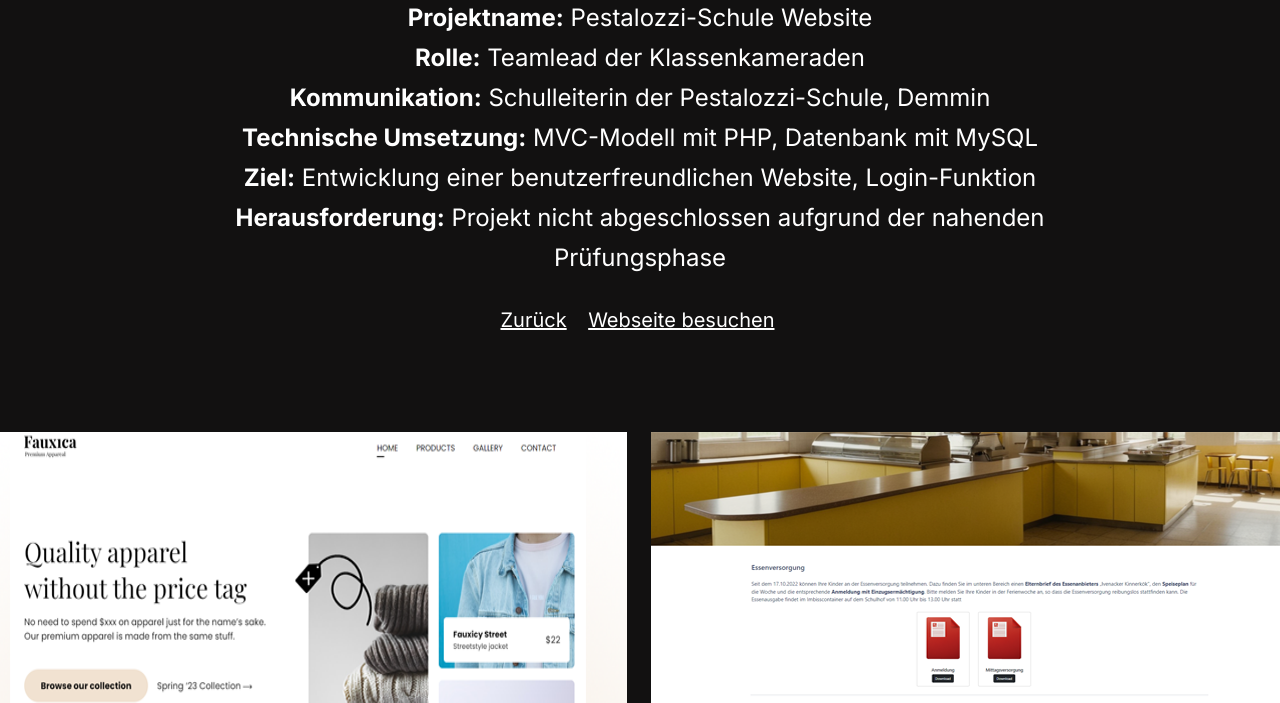
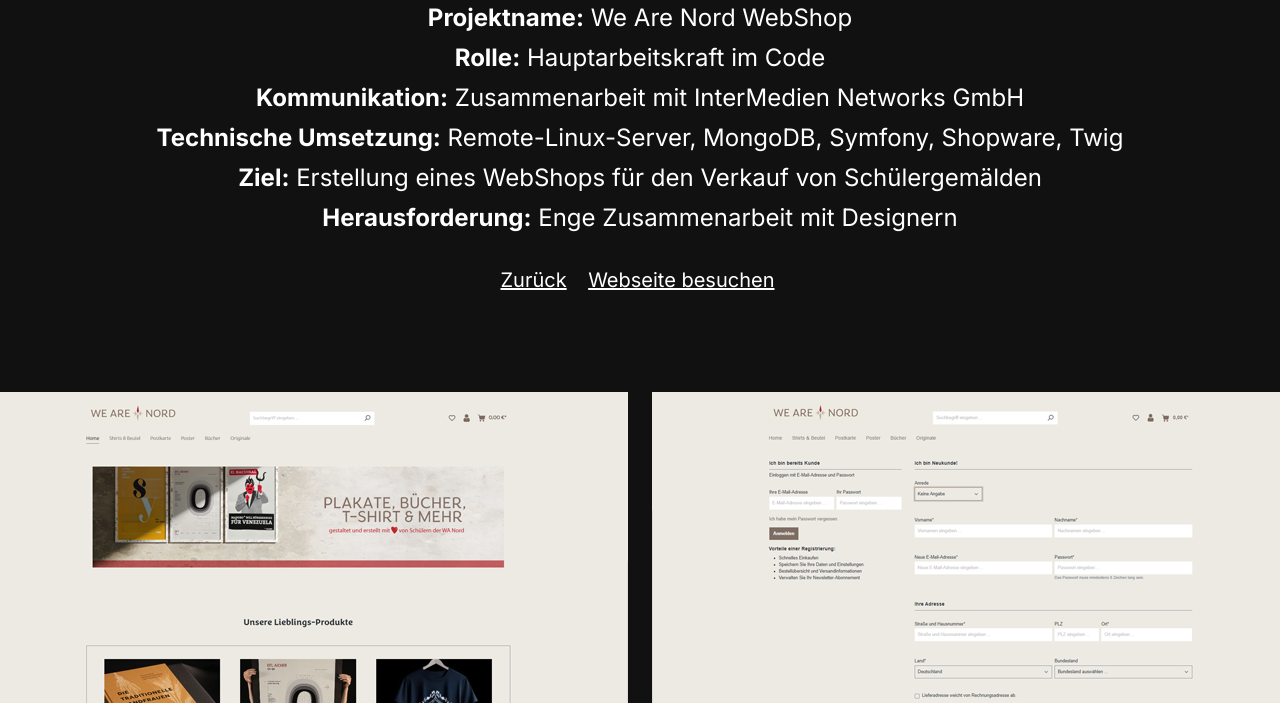
Before and after one commit to Stileexx/MainPortfolio, a plain HTML site: page wearenord.html in a window 1280 px wide. Shown: the part 277-980 px from the top of the page. Drawn offline with nearby package versions, Linux system fonts and the light colour scheme.

Commit message:
WeAreNord completed

```diff
--- a/wearenord.html
+++ b/wearenord.html
@@ -54,23 +54,23 @@
     </div>
 
     <ul>
-      <li><strong>Projektname:</strong> Pestalozzi-Schule Website</li>
-      <li><strong>Rolle:</strong> Teamlead der Klassenkameraden</li>
-      <li><strong>Kommunikation:</strong> Schulleiterin der Pestalozzi-Schule, Demmin</li>
-      <li><strong>Technische Umsetzung:</strong> MVC-Modell mit PHP, Datenbank mit MySQL</li>
-      <li><strong>Ziel:</strong> Entwicklung einer benutzerfreundlichen Website, Login-Funktion</li>
-      <li><strong>Herausforderung:</strong> Projekt nicht abgeschlossen aufgrund der nahenden Prüfungsphase</li>
+      <li><strong>Projektname:</strong> We Are Nord WebShop</li>
+      <li><strong>Rolle:</strong> Hauptarbeitskraft im Code</li>
+      <li><strong>Kommunikation:</strong> Zusammenarbeit mit InterMedien Networks GmbH</li>
+      <li><strong>Technische Umsetzung:</strong> Remote-Linux-Server, MongoDB, Symfony, Shopware, Twig</li>
+      <li><strong>Ziel:</strong> Erstellung eines WebShops für den Verkauf von Schülergemälden</li>
+      <li><strong>Herausforderung:</strong> Enge Zusammenarbeit mit Designern</li>
     </ul>
 
 
     <div class="work-links">
       <a href="#" onclick="history.back(); return false;">Zurück</a>
-      <a href="work.html">Webseite besuchen</a>
+      <a href="https://we-are-nord.de/" target="_blank">Webseite besuchen</a>
     </div>
 
     <div class="work-page-images">
-      <img src="img/work-img-22.png" alt="img" />
-      <img src="img/work-img-5.png" alt="img" />
+      <img src="img/work-img-7.png" alt="img" />
+      <img src="img/work-img-8.png" alt="img" />
     </div>
   </section>
 
```
Also changed, not shown: img/work-img-7.png (added), img/work-img-8.png (added).
